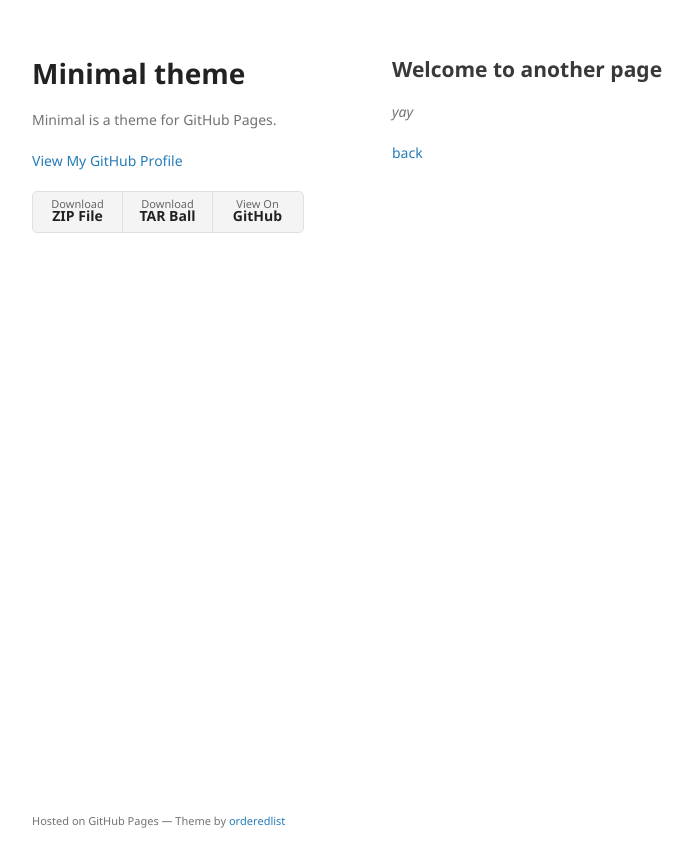
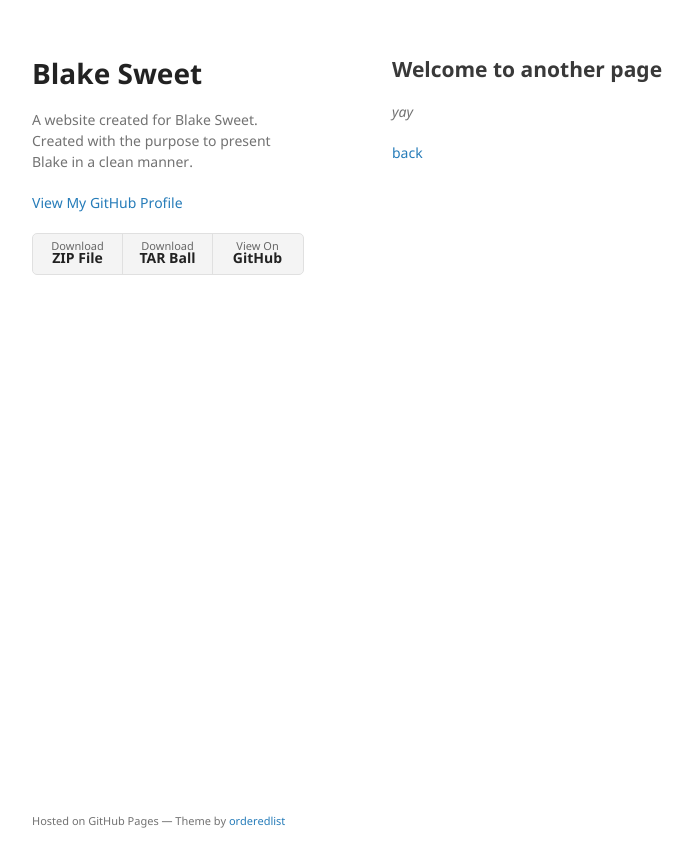
Before and after one commit to BSweet16/BSweet16.github.io, a Jekyll site: the page built from another-page.md, in a window 1280 px wide. Shown: the top 867 px of the page, without its empty margins (178-871 px from the left). Built offline with Jekyll 4.4.1, drawn with Linux system fonts in a browser that asks for light colours; our own code applies the rules of GitHub Pages for plain Markdown files.

Commit message:
Begin customizing

```diff
--- a/_config.yml
+++ b/_config.yml
@@ -1,5 +1,5 @@
-title: Minimal theme
-description: Minimal is a theme for GitHub Pages.
+title: Blake Sweet
+description: A website created for Blake Sweet. Created with the purpose to present Blake in a clean manner.
 show_downloads: true
 google_analytics:
 theme:
```
